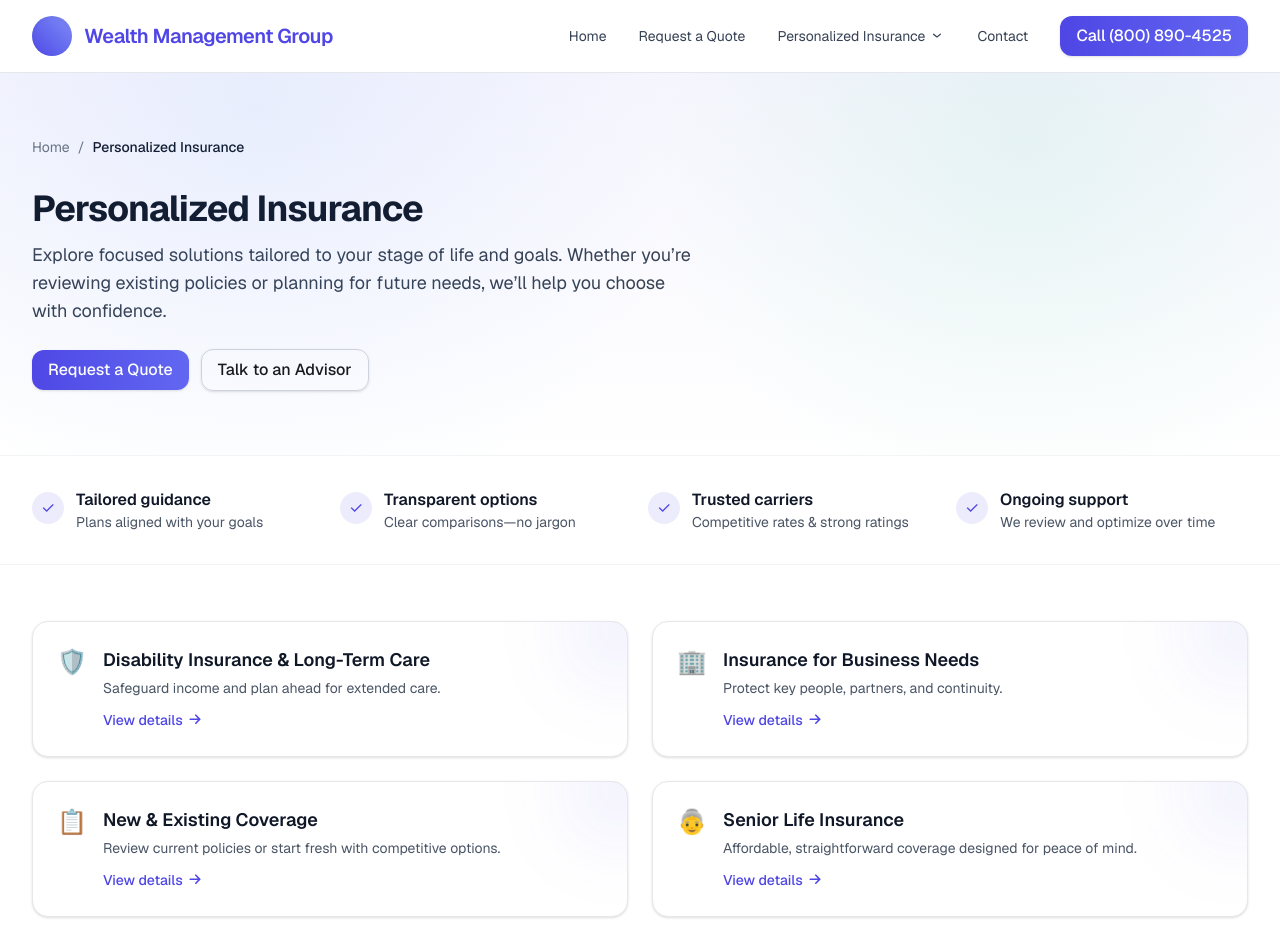
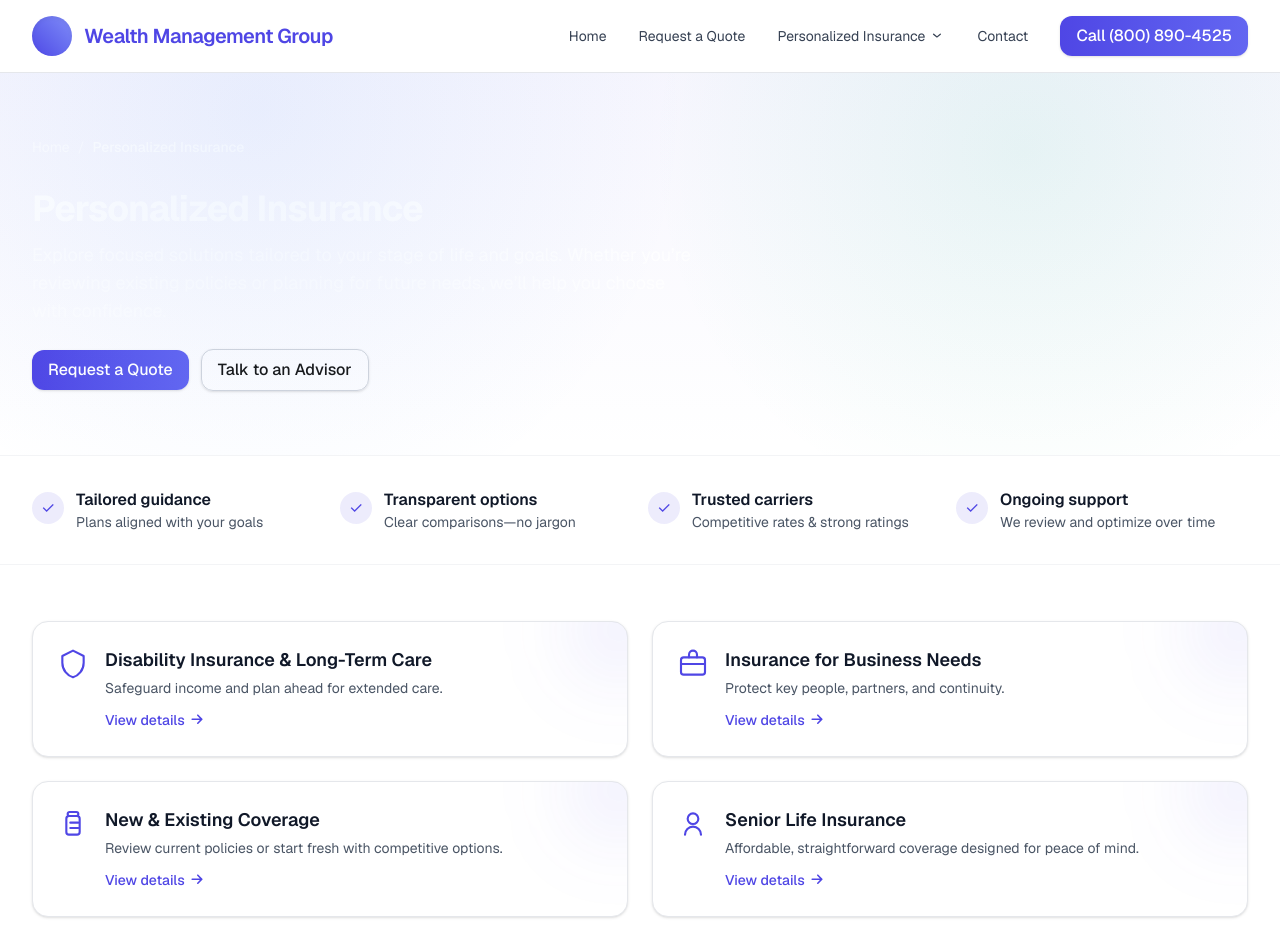
Before and after one commit to ihtishambashir/wmglife-next-js, a Next.js app: page /personalized-insurance in a window 1280 px wide. Shown: the top 952 px of the page. Built offline with nearby package versions, Linux system fonts and the light colour scheme.

Commit message:
Add SVG icons for personalized insurance items and update UI styles for better readability

```diff
--- a/src/app/personalized-insurance/page.js
+++ b/src/app/personalized-insurance/page.js
@@ -5,6 +5,33 @@ import Link from 'next/link';
 import { useMemo } from 'react';
 import { Metadata } from 'next';
 import clsx from 'clsx';
+const Icons = {
+  shield: (props) => (
+    <svg viewBox="0 0 24 24" fill="none" stroke="currentColor" strokeWidth="1.6" strokeLinecap="round" strokeLinejoin="round" aria-hidden="true" {...props}>
+      <path d="M12 2 20 6v5c0 5.5-3.8 9.8-8 11-4.2-1.2-8-5.5-8-11V6l8-4Z" />
+    </svg>
+  ),
+  briefcase: (props) => (
+    <svg viewBox="0 0 24 24" fill="none" stroke="currentColor" strokeWidth="1.6" strokeLinecap="round" strokeLinejoin="round" aria-hidden="true" {...props}>
+      <path d="M9 7V5a3 3 0 0 1 6 0v2" />
+      <rect x="3" y="7" width="18" height="13" rx="2" />
+      <path d="M3 12h18" />
+    </svg>
+  ),
+  clipboard: (props) => (
+    <svg viewBox="0 0 24 24" fill="none" stroke="currentColor" strokeWidth="1.6" strokeLinecap="round" strokeLinejoin="round" aria-hidden="true" {...props}>
+      <rect x="7" y="6" width="10" height="14" rx="2" />
+      <path d="M9.5 6h5A1.5 1.5 0 0 0 16 4.5 1.5 1.5 0 0 0 14.5 3h-5A1.5 1.5 0 0 0 8 4.5 1.5 1.5 0 0 0 9.5 6Z" />
+      <path d="M10 11h6M10 15h6" />
+    </svg>
+  ),
+  user: (props) => (
+    <svg viewBox="0 0 24 24" fill="none" stroke="currentColor" strokeWidth="1.6" strokeLinecap="round" strokeLinejoin="round" aria-hidden="true" {...props}>
+      <circle cx="12" cy="8" r="4" />
+      <path d="M6 20c0-3.3 2.7-6 6-6s6 2.7 6 6" />
+    </svg>
+  ),
+};
 
 /** Optional (App Router): export metadata for SEO */
 // export const metadata: Metadata = {
@@ -25,25 +52,25 @@ const items = [
     href: '/personalized-insurance/disability-insurance-and-long-term-care',
     title: 'Disability Insurance & Long-Term Care',
     desc: 'Safeguard income and plan ahead for extended care.',
-    icon: '🛡️',
+    icon: 'shield',
   },
   {
     href: '/personalized-insurance/insurance-for-business-needs',
     title: 'Insurance for Business Needs',
     desc: 'Protect key people, partners, and continuity.',
-    icon: '🏢',
+    icon: 'briefcase',
   },
   {
     href: '/personalized-insurance/new-and-exsisting-coverage',
     title: 'New & Existing Coverage',
     desc: 'Review current policies or start fresh with competitive options.',
-    icon: '📋',
+    icon: 'clipboard',
   },
   {
     href: '/personalized-insurance/senior-life-insurance',
     title: 'Senior Life Insurance',
     desc: 'Affordable, straightforward coverage designed for peace of mind.',
-    icon: '👵',
+    icon: 'user',
   },
 ];
 
@@ -100,23 +127,23 @@ export default function PersonalizedInsurancePage() {
           className="pointer-events-none absolute inset-0 bg-[radial-gradient(circle_at_20%_10%,rgba(59,130,246,0.08),transparent_40%),radial-gradient(circle_at_80%_20%,rgba(16,185,129,0.08),transparent_35%)]"
         />
         <div className="container-narrow max-w-6xl py-12 md:py-16">
-          <nav aria-label="Breadcrumb" className="text-sm text-gray-500">
+          <nav aria-label="Breadcrumb" className="text-sm text-white/70">
             <ol className="flex items-center gap-2">
               <li>
-                <Link href="/" className="hover:text-gray-700 focus:outline-none focus:ring-2 focus:ring-brand/30 rounded">
+                <Link href="/" className="text-white/80 hover:text-white focus:outline-none focus:ring-2 focus:ring-brand/30 rounded">
                   Home
                 </Link>
               </li>
               <li aria-hidden="true">/</li>
-              <li className="text-gray-900 font-medium">Personalized Insurance</li>
+              <li className="text-white font-medium">Personalized Insurance</li>
             </ol>
           </nav>
 
           <div className="mt-6 md:mt-8">
-            <h1 className="text-3xl md:text-4xl font-bold tracking-tight text-gray-900">
+            <h1 className="text-3xl md:text-4xl font-bold tracking-tight text-white">
               Personalized Insurance
             </h1>
-            <p className="mt-3 max-w-2xl text-base md:text-lg text-gray-700">
+            <p className="mt-3 max-w-2xl text-base md:text-lg text-white/80">
               Explore focused solutions tailored to your stage of life and goals. Whether
               you’re reviewing existing policies or planning for future needs, we’ll help
               you choose with confidence.
@@ -169,7 +196,10 @@ export default function PersonalizedInsurancePage() {
                 )}
               >
                 <div className="flex items-start gap-4">
-                  <span className="text-2xl" aria-hidden="true">{i.icon}</span>
+                  {(() => {
+                    const Icon = Icons[i.icon] || Icons.shield;
+                    return <Icon className="mt-0.5 h-8 w-8 text-brand" />;
+                  })()}
                   <div>
                     <h2 className="text-lg font-semibold text-gray-900 group-hover:text-brand">
                       {i.title}
```
